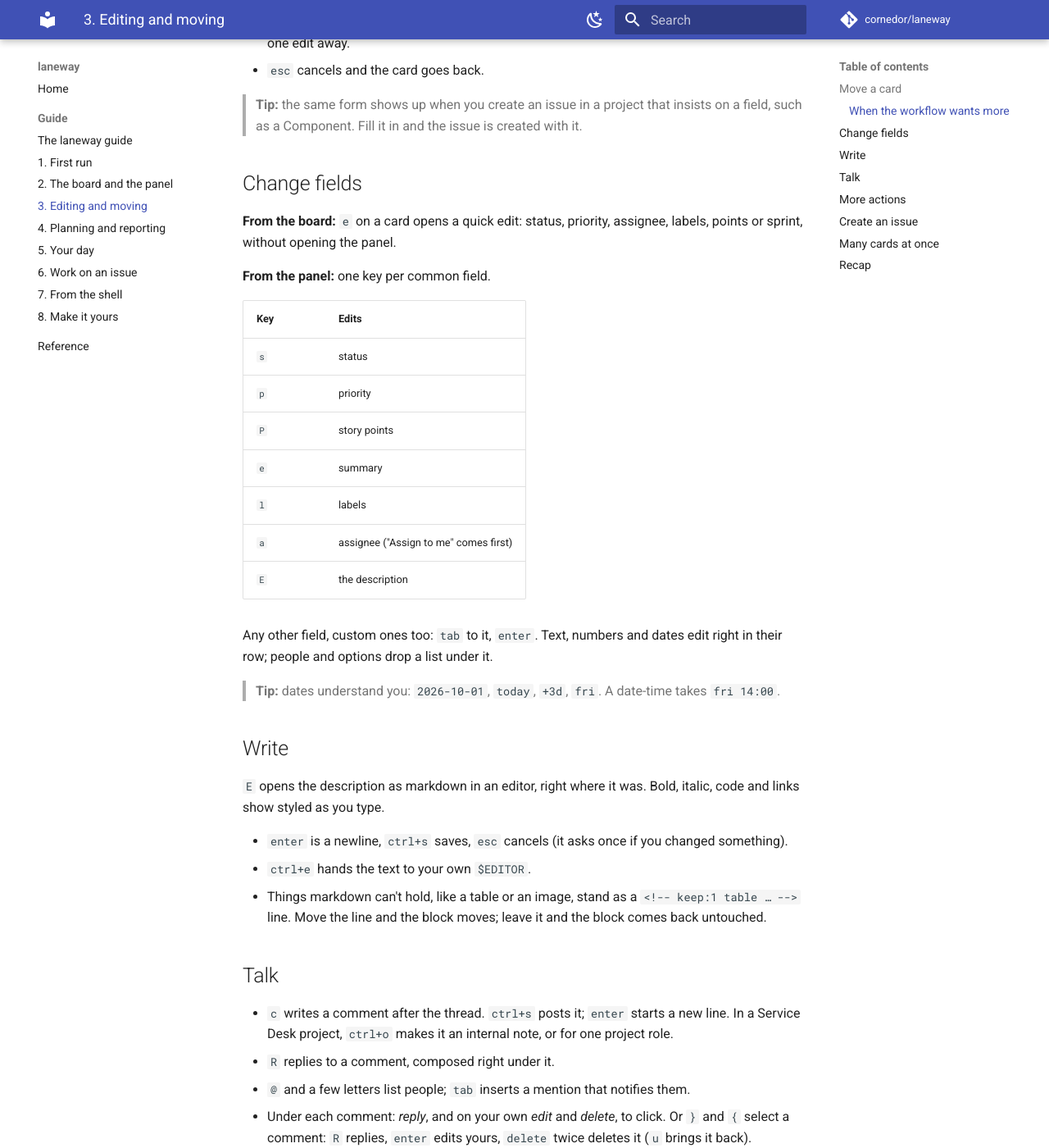
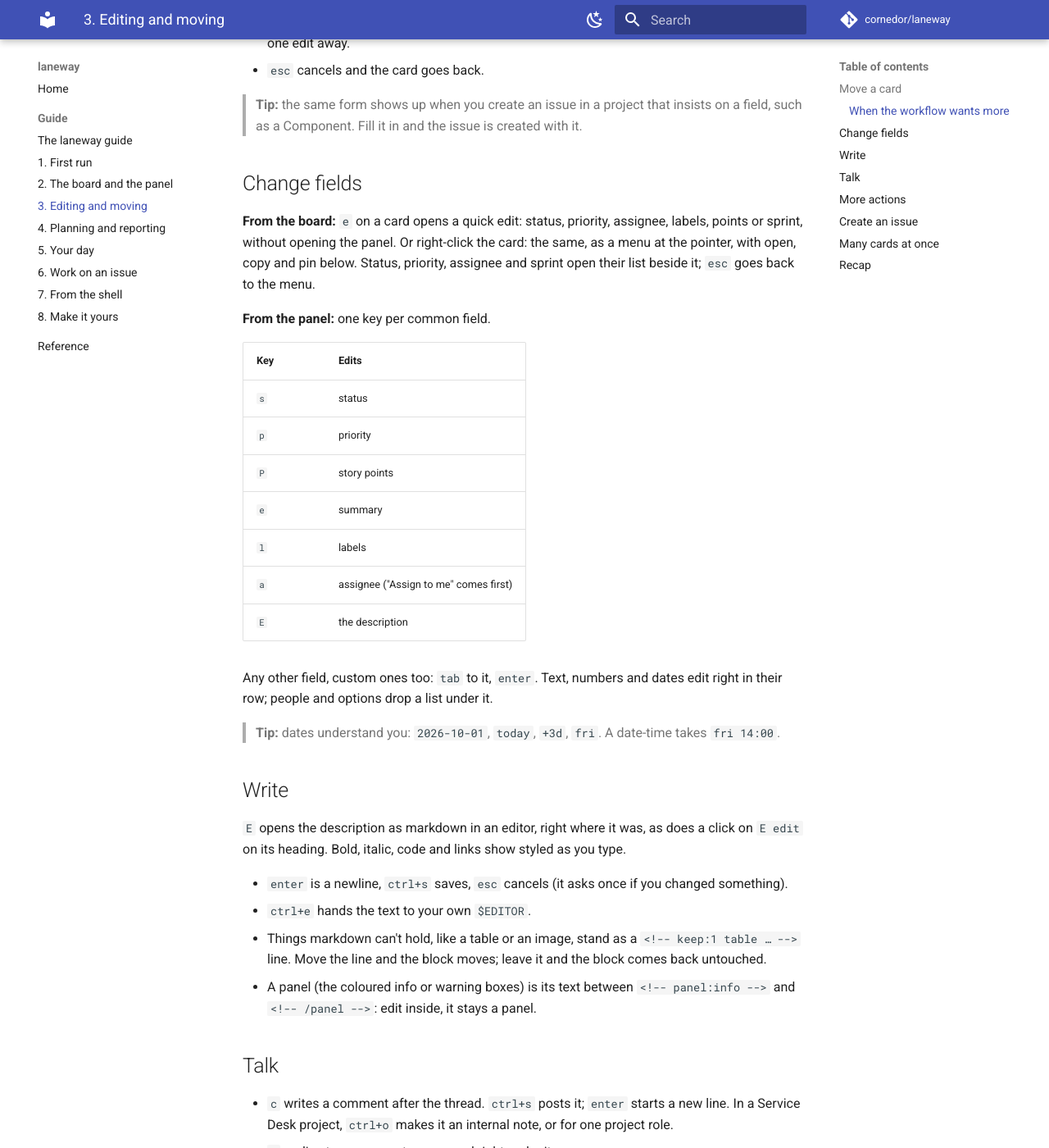
Before and after one commit to cornedor/laneway, an MkDocs documentation site: the page built from docs/guide/03-editing-and-moving.md, in a window 1280 px wide and 1400 px high, scrolled down 875 px. Shown: the whole window at 82% size. Built offline with MkDocs 1.6.1 and Material for MkDocs 9.7.7, drawn with Linux system fonts in a browser that asks for light colours; comment, search, counter and statistics services are not loaded; some of the changed text lies outside the part shown.

Commit message:
Docs: hover, the right-click menu, clicks on agents and the Description hint, panels and emoji in the editor, : completion LAN-488
Co-Authored-By: Claude Opus 5.5 <noreply@anthropic.com>
Claude-Session: https://claude.ai/code/session_01ScwWHGBJVZrPG6qxt9HFke

```diff
--- a/docs/guide/03-editing-and-moving.md
+++ b/docs/guide/03-editing-and-moving.md
@@ -41,7 +41,10 @@ small form with exactly those fields, the required ones first and marked
 ## Change fields
 
 **From the board:** `e` on a card opens a quick edit: status, priority,
-assignee, labels, points or sprint, without opening the panel.
+assignee, labels, points or sprint, without opening the panel. Or
+right-click the card: the same, as a menu at the pointer, with open, copy
+and pin below. Status, priority, assignee and sprint open their list
+beside it; `esc` goes back to the menu.
 
 **From the panel:** one key per common field.
 
@@ -63,8 +66,9 @@ dates edit right in their row; people and options drop a list under it.
 
 ## Write
 
-`E` opens the description as markdown in an editor, right where it was.
-Bold, italic, code and links show styled as you type.
+`E` opens the description as markdown in an editor, right where it was,
+as does a click on `E edit` on its heading. Bold, italic, code and links
+show styled as you type.
 
 - `enter` is a newline, `ctrl+s` saves, `esc` cancels (it asks once if you
   changed something).
@@ -72,6 +76,8 @@ Bold, italic, code and links show styled as you type.
 - Things markdown can't hold, like a table or an image, stand as a
   `<!-- keep:1 table … -->` line. Move the line and the block moves; leave
   it and the block comes back untouched.
+- A panel (the coloured info or warning boxes) is its text between
+  `<!-- panel:info -->` and `<!-- /panel -->`: edit inside, it stays a panel.
 
 ## Talk
 
@@ -81,6 +87,8 @@ Bold, italic, code and links show styled as you type.
 - `R` replies to a comment, composed right under it.
 - `@` and a few letters list people; `tab` inserts a mention that notifies
   them.
+- `:` and two letters list emoji, the ones you use most first; `tab` inserts
+  one, and Jira shows it as its emoji. In the description editor too.
 - Under each comment: *reply*, and on your own *edit* and *delete*, to
   click. Or `}` and `{` select a comment: `R` replies, `enter` edits yours,
   `delete` twice deletes it (`u` brings it back).
```
Also changed, not shown: README.md (+15 -8 lines), docs/guide/02-board-and-panel.md (+3 -0 lines), docs/guide/06-work-on-an-issue.md (+2 -1 lines).
